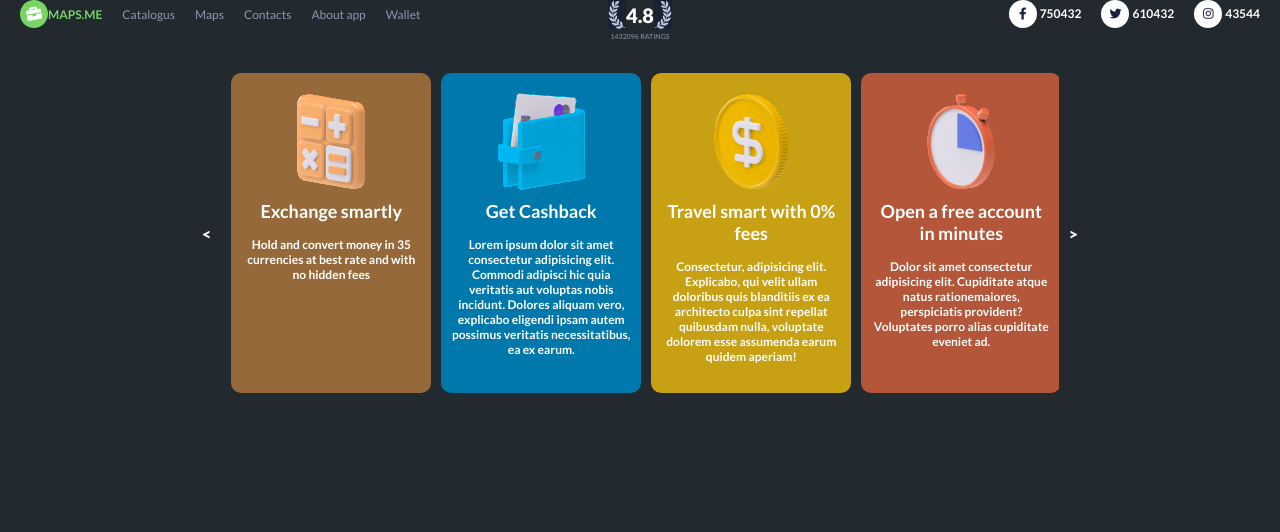
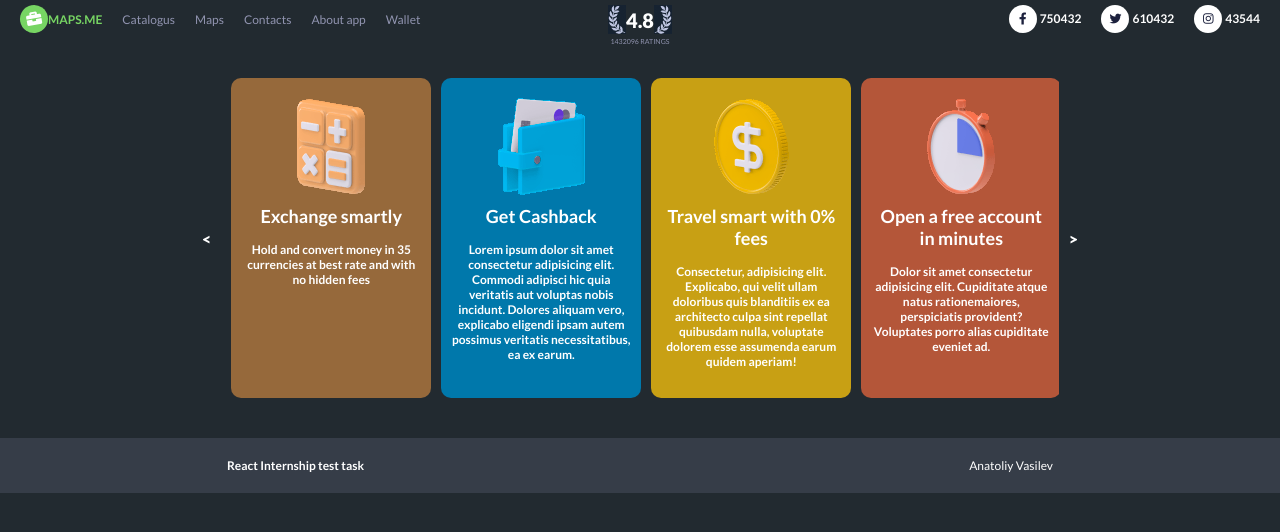
Before and after one commit to toliankir/onix_webpage_test, a React (Create React App) app: page / in a window 1280 px wide. Shown: the top 532 px of the page. Built offline with nearby package versions, Linux system fonts and the light colour scheme.

Commit message:
Adds FooterComponent. Change function base Componenets to class based.

```diff
--- a/src/App.js
+++ b/src/App.js
@@ -1,14 +1,17 @@
-import HeaderComponenet from './Header';
-import './App.css';
-import ColoredCradsComponent from './ColoredCards';
+import React from "react";
+import HeaderComponenet from "./Header";
+import ColoredCradsComponent from "./ColoredCards";
+import FooterComponent from "./Footer";
+import "./App.css";
 
-
-function App() {
-  return (<div>
-    <HeaderComponenet />
-    <ColoredCradsComponent />
-  </div>
-  );
+class App extends React.Component {
+  render() {
+    return <div>
+      <HeaderComponenet />
+      <ColoredCradsComponent />
+      <FooterComponent />
+    </div>;
+  }
 }
 
 export default App;
--- a/src/ColoredCards/ColoredCard.js
+++ b/src/ColoredCards/ColoredCard.js
@@ -1,15 +1,21 @@
-export default function ColoredCardComponent({card}) {
-    return (<div className={getClasses(card.class)}>
-    <img src={getImageLink(card.image.src)} alt={card.image.desc} />
-    <p className="content-large">{card.title}</p>
-    <p className="content-small">{card.content}</p>
-</div>);
+import React from "react";
+
+export default class ColoredCardComponent extends React.Component {
+
+    getClasses(className) {
+        return ["card", className].join(" ");
+    }
+
+    getImageLink(imageSrc) {
+        return `./img/icon/${imageSrc}`;
+    }
+
+    render() {
+        const { card } = this.props;
+    return <div className={this.getClasses(card.class)}>
+        <img src={this.getImageLink(card.image.src)} alt={card.image.desc} />
+        <p className="content-large">{card.title}</p>
+        <p className="content-small">{card.content}</p>
+    </div>;
+    }
 }
-
-function getClasses(className) {
-    return ["card", className].join(" ");
-}
-
-function getImageLink(imageSrc) {
-    return `./img/icon/${imageSrc}`;
-}
--- a/src/ColoredCards/index.js
+++ b/src/ColoredCards/index.js
@@ -1,7 +1,8 @@
+import React from "react";
 import ColoredCardComponent from "./ColoredCard";
 
-export default function ColoredCradsComponent() {
-    let cards = [
+export default class ColoredCradsComponent extends React.Component {
+    cards = [
         {
             image: {
                 src: "1.png",
@@ -66,13 +67,15 @@ export default function ColoredCradsComponent() {
             class: "bg-purple"
         },
     ];
+
+    render() {
         return (<div className="colored-cards container">
             <div id="control-left" className="colored-cards-control">
                 &lt;
             </div>
             <div className="colored-cards-body">
                 <div className="cards-wrapper">
-           { cards.map((card, index) => <ColoredCardComponent key={index} card={card}/>)}
+                { this.cards.map((card, index) => <ColoredCardComponent key={index} card={card}/>)}
                 </div>
             </div>
             <div id="control-right" className="colored-cards-control">
@@ -80,3 +83,4 @@ export default function ColoredCradsComponent() {
             </div>
         </div>);
     }
+}
--- /dev/null
+++ b/src/Footer/index.css
@@ -0,0 +1,20 @@
+.footer {
+    padding: 20px 50px;
+    background-color: #363d48;
+    margin: 40px 0 0 0;
+  }
+  .footer div {
+    display: flex;
+    justify-content: space-between;
+  }
+  .footer p {
+    margin: 0;
+    font-size: 12px;
+    color: #fff;
+  }
+  .footer-title {
+    font-weight: 600;
+  }
+  .footer-copy {
+    font-size: 13px;
+  }
--- /dev/null
+++ b/src/Footer/index.js
@@ -0,0 +1,13 @@
+import React from "react";
+import "./index.css";
+
+export default class FooterComponent extends React.Component {
+    render() {
+        return <footer className="footer">
+        <div className="container">
+            <p className="footer-title">React Internship test task</p>
+            <p className="footer-copy">Anatoliy Vasilev</p>
+        </div>
+    </footer>;
+    }
+}
--- a/src/Header/LinksMenu.js
+++ b/src/Header/LinksMenu.js
@@ -1,5 +1,7 @@
-export default function LinksMenuComponent() {
-    const linksArr = [
+import React from "react";
+
+export default class LinksMenuComponent extends React.Component {
+    linksArr = [
         {
             link: "./",
             title: "Catalogus"
@@ -21,11 +23,14 @@ export default function LinksMenuComponent() {
             title: "Wallet"
         }
     ];
-    return (<div>
+
+    render() {
+    return <div>
         <a href={"./"} className="top-menu-title">
             <i className="fas fa-briefcase"></i>
             MAPS.ME
         </a>
-        {linksArr.map(({link, title}, index) => <a href={link} key={index} className="top-menu-dark">{title}</a>)}
-    </div>);
+        {this.linksArr.map(({link, title}, index) => <a href={link} key={index} className="top-menu-dark">{title}</a>)}
+    </div>;
+    }
 }
--- a/src/Header/Rating.js
+++ b/src/Header/Rating.js
@@ -1,13 +1,16 @@
-export default function RatingComponenet() {
-    const rate = 4.8;
-    return (
-        <div className="top-menu-rate">
+import React from "react";
+
+export default class RatingComponenet extends React.Component {
+    rate = 4.8;
+
+    render() {
+        return <div className="top-menu-rate">
         <div className="rate-logo">
             <img src={"./img/icon/wing.png"} alt="wing" />
-                {rate}
+                {this.rate}
             <img src={"./img/icon/wing.png"} alt="wing" />
         </div>
         1432096 RATINGS
-    </div>
-    );
+    </div>;
+    }
 }
--- a/src/Header/SocialMenu.js
+++ b/src/Header/SocialMenu.js
@@ -1,5 +1,7 @@
-export default function SocialMenuComponenet() {
-    const socialArr = [
+import React from "react";
+
+export default class SocialMenuComponenet extends React.Component {
+    socialArr = [
         {
             rating: 750432,
             link: "./",
@@ -25,14 +27,16 @@ export default function SocialMenuComponenet() {
             ]
         }
     ];
-    return (<div>
+    render() {
+    return <div>
         {
-            socialArr.map(({rating, link, classes}, index) => {
+            this.socialArr.map(({rating, link, classes}, index) => {
                 return (<a href={link} key={index} className="top-menu-social">
                 <i className={classes.join(' ')}></i>
                 {rating}
             </a>)
             })
         }
-</div>);
+    </div>;
+    }
 }
--- a/src/Header/index.css
+++ b/src/Header/index.css
@@ -1,5 +1,5 @@
 header {
-    margin: 0 0 45px 0;
+    margin: 5px 0 45px 0;
   }
   .top-menu {
     display: flex;
--- a/src/Header/index.js
+++ b/src/Header/index.js
@@ -1,16 +1,17 @@
+import React from "react";
 import LinksMenuComponent from "./LinksMenu";
 import SocialMenuComponenet from "./SocialMenu";
 import RatingComponenet from "./Rating";
-import './index.css';
+import "./index.css";
 
-
-export default function HeaderComponenet() {
-    return (<header>
+export default class HeaderComponenet extends React.Component {
+   render() {
+       return <header>
             <div className="top-menu">
                 <LinksMenuComponent />
                 <SocialMenuComponenet />
             </div>
             <RatingComponenet />
-    </header>
-    );
+    </header>;
+   }
 }
```
Lines whose indentation alone changed are shown as unchanged.
